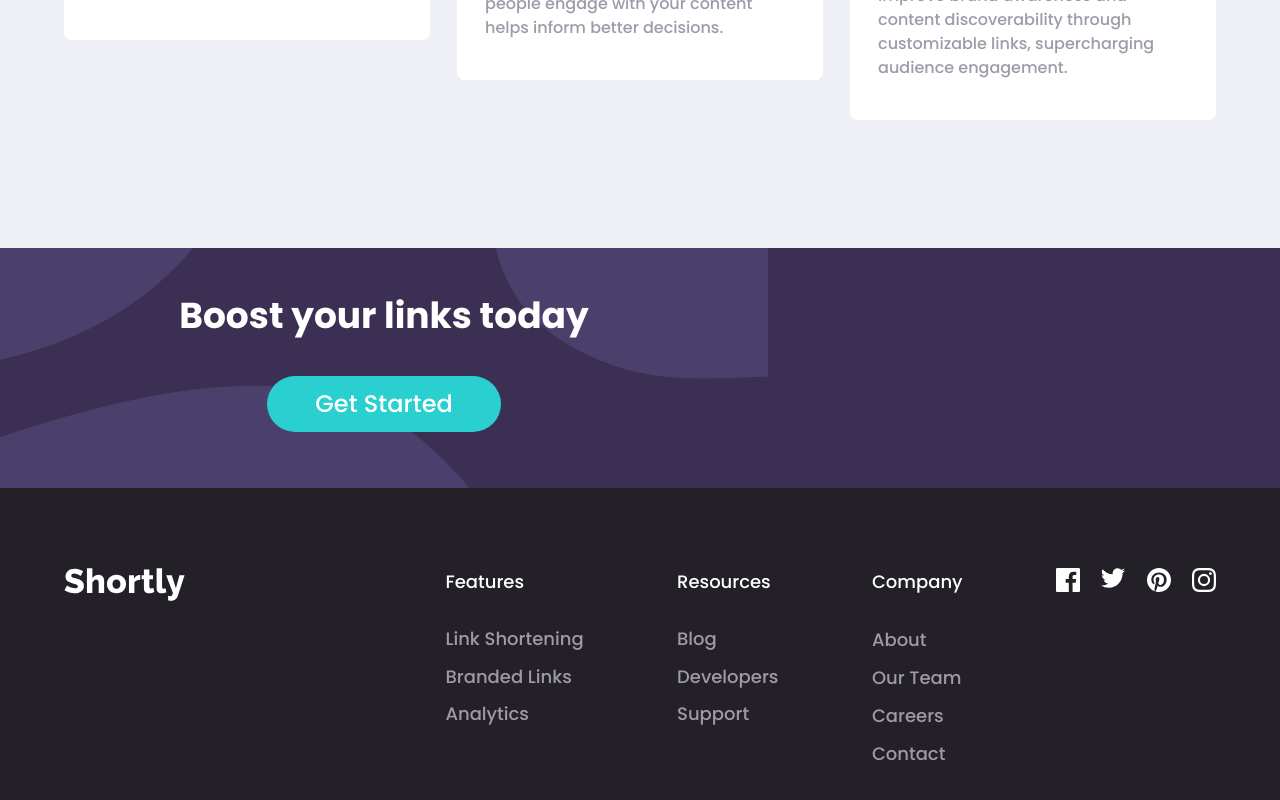
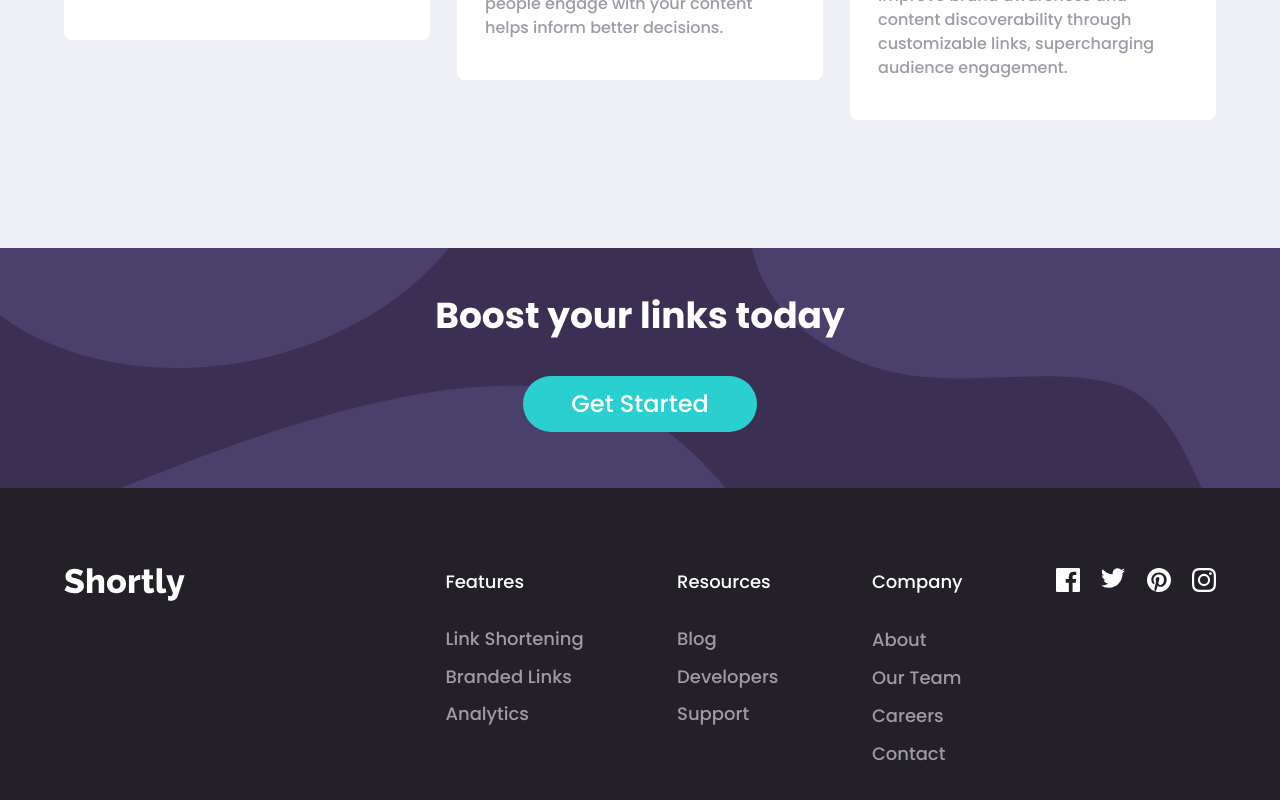
Before and after one commit to Efobi-Francis/shortly-app, a React (Vite) app: page / in a window 1280 px wide. Shown: the part 1552-2352 px from the top of the page. Built offline with nearby package versions, Linux system fonts and the light colour scheme.

Commit message:
Update BoostLink.jsx

```diff
--- a/src/components/BoostLink.jsx
+++ b/src/components/BoostLink.jsx
@@ -4,7 +4,7 @@ export default function BoostLink() {
   return (
     <>
       <div className="bg-[hsl(257,27%,26%)]">
-        <div className=" container flex flex-col justify-center items-center bg-boost-bg-mobile bg-cover bg-no-repeat h-80 lg:bg-boost-bg-desktop lg:bg-center lg:h-60">
+        <div className=" px-4 flex flex-col justify-center items-center bg-boost-bg-mobile bg-cover bg-no-repeat h-80 lg:bg-boost-bg-desktop lg:bg-center lg:h-60 lg:px-0">
           <h4 className=" text-white text-3xl font-bold mt-4 lg:text-4xl lg:mt-8">
             Boost your links today
           </h4>
```
